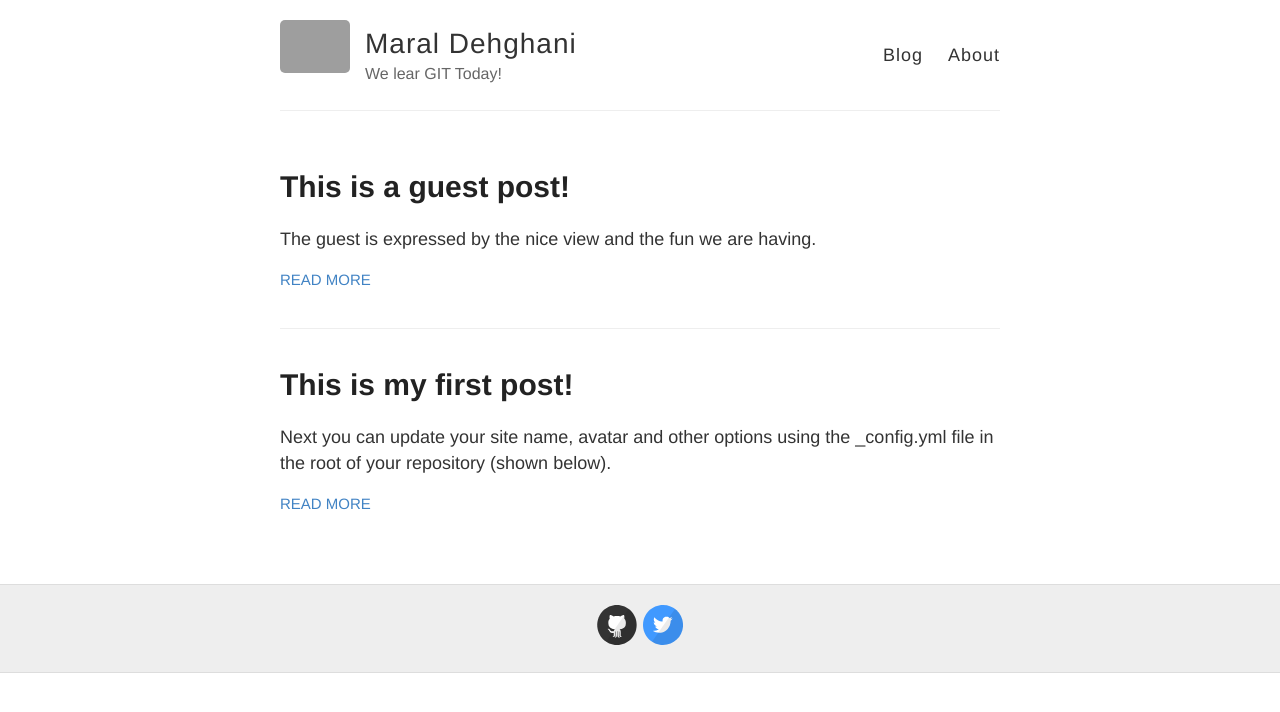
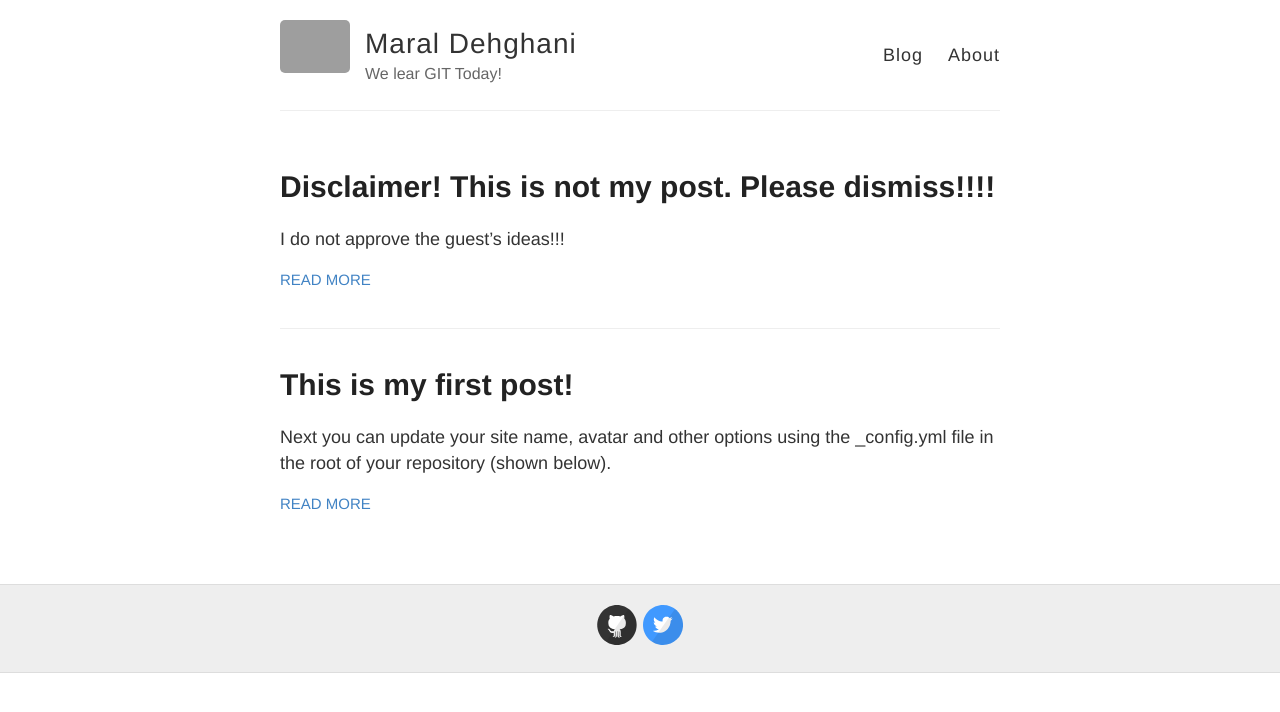
Before and after one commit to MaralDehghani/MaralDehghani.github.io, a Jekyll site: the page built from index.html, in a window 1280 px wide. Shown: the top 712 px of the page. Built offline with Jekyll 4.4.1, drawn with Linux system fonts in a browser that asks for light colours; grey boxes are pictures that could not be loaded.

Commit message:
I changes whatver

```diff
--- a/_posts/2016-02-03-guest-post.md
+++ b/_posts/2016-02-03-guest-post.md
@@ -1,6 +1,6 @@
 ---
 layout: post
-title: This is a guest post!
+title: Disclaimer! This is not my post. Please dismiss!!!!
 ---
 
-The guest is expressed by the nice view and the fun we are having.
+I do not approve the guest's ideas!!!
```
